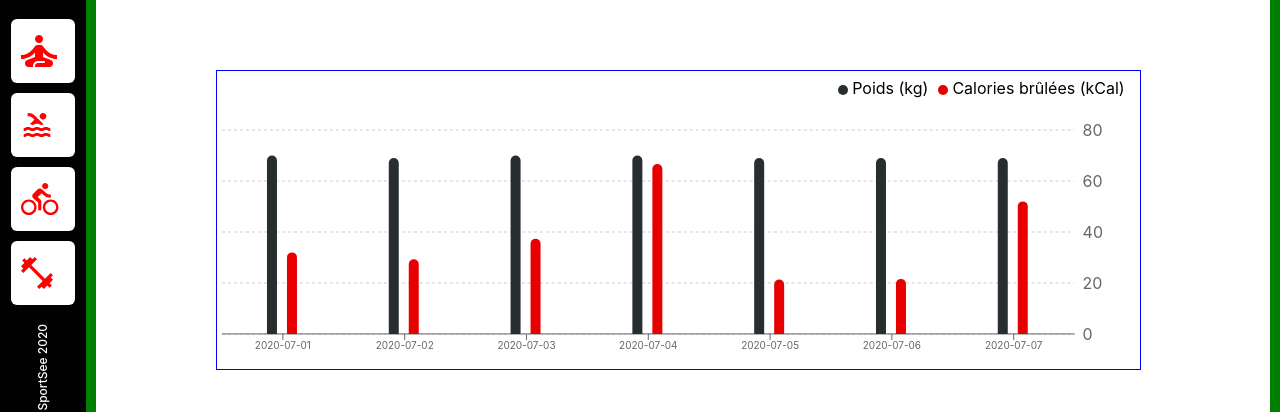
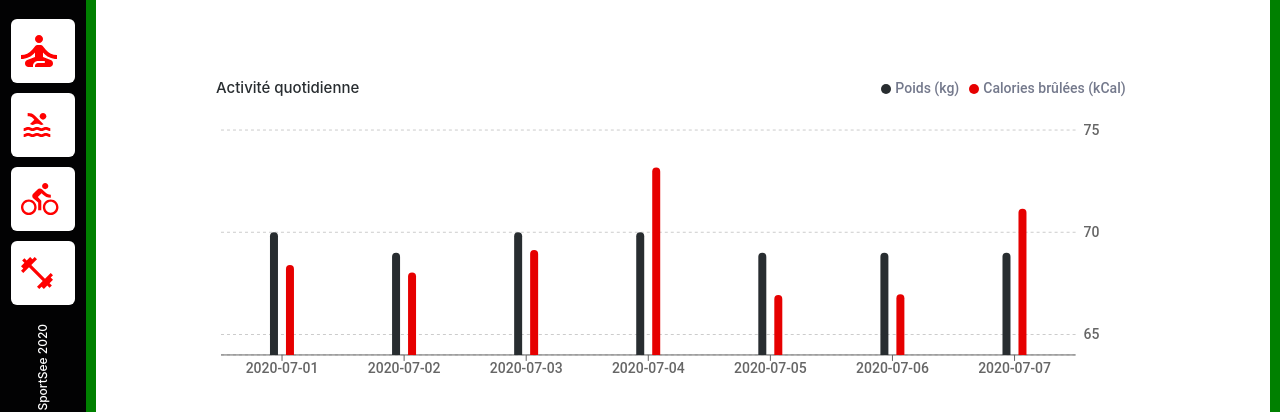
Before and after one commit to Nohavye/sportsee, a React (Create React App) app: page /profile in a window 1280 px wide. Shown: the part 289-701 px from the top of the page. Built offline with nearby package versions, Linux system fonts and the light colour scheme.

Commit message:
Styling activityChart retouches.

```diff
--- a/src/components/activityChart/index.jsx
+++ b/src/components/activityChart/index.jsx
@@ -1,10 +1,9 @@
-import { Container, TooltipWrapper, TooltipText } from './styled'
+import { Container, Title } from './styled'
 import { colors } from '../../styles'
 
 import {
     BarChart,
     Bar,
-    Cell,
     XAxis,
     YAxis,
     CartesianGrid,
@@ -51,13 +50,28 @@ const data = [
     },
 ]
 
-const CustomTooltip = ({ active, payload, label }) => {
+const CustomTooltip = ({ active, payload }) => {
     if (active && payload && payload.length) {
+        const wrapperStyle = {
+            backgroundColor: '#e60000',
+            padding: '10px',
+
+            display: 'flex',
+            flexDirection: 'column',
+            alignItems: 'center',
+            gap: '20px',
+        }
+        const fontStyle = {
+            color: 'white',
+            fontFamily: 'Roboto',
+            fontWeight: '500',
+            fontSize: '10px',
+        }
         return (
-            <TooltipWrapper>
-                <TooltipText>{`${payload[0].value}Kg`}</TooltipText>
-                <TooltipText>{`${payload[1].value}Kcal`}</TooltipText>
-            </TooltipWrapper>
+            <div style={wrapperStyle}>
+                <span style={fontStyle}>{`${payload[0].value}Kg`}</span>
+                <span style={fontStyle}>{`${payload[1].value}Kcal`}</span>
+            </div>
         )
     }
 
@@ -65,33 +79,49 @@ const CustomTooltip = ({ active, payload, label }) => {
 }
 
 const LegendText = (value) => {
+    const fontStyle = {
+        color: '#74798c',
+        fontFamily: 'Roboto',
+        fontWeight: '500',
+        fontSize: '14px',
+    }
+
     switch (value) {
         case 'kilogram':
-            return <span style={{ color: colors.black }}>{'Poids (kg)'}</span>
+            return <span style={fontStyle}>{'Poids (kg)'}</span>
         case 'calories':
-            return (
-                <span style={{ color: colors.black }}>
-                    {'Calories brûlées (kCal)'}
-                </span>
-            )
+            return <span style={fontStyle}>{'Calories brûlées (kCal)'}</span>
         default:
             return
     }
 }
 
+const fontAxisStyle = {
+    color: '#9b9eac',
+    fontFamily: 'Roboto',
+    fontWeight: '500',
+    fontSize: '14px',
+}
+
 function Component() {
     return (
         <Container>
+            <Title>Activité quotidienne</Title>
             <ResponsiveContainer width="100%" height="100%">
-                <BarChart data={data} barGap={10}>
+                <BarChart data={data} barGap={8}>
                     <CartesianGrid strokeDasharray="3" vertical={false} />
-                    <XAxis dataKey="day" style={{ fontSize: '10px' }} />
+                    <XAxis dataKey="day" style={fontAxisStyle} />
                     <YAxis
+                        type="number"
+                        domain={['dataMin - 5', 'dataMax + 5']}
+                        tickCount={3}
+                        scale="linear"
                         yAxisId="kilogram"
                         dataKey="kilogram"
                         orientation="right"
                         axisLine={false}
                         tickLine={false}
+                        style={fontAxisStyle}
                     />
                     <YAxis yAxisId="calories" hide={true} />
                     <Tooltip content={<CustomTooltip />} />
@@ -107,15 +137,15 @@ function Component() {
                         yAxisId="kilogram"
                         dataKey="kilogram"
                         fill={colors.dark_gray}
-                        barSize={10}
-                        radius={[5, 5, 0, 0]}
+                        barSize={8}
+                        radius={[4, 4, 0, 0]}
                     />
                     <Bar
                         yAxisId="calories"
                         dataKey="calories"
                         fill={colors.secondary}
-                        barSize={10}
-                        radius={[5, 5, 0, 0]}
+                        barSize={8}
+                        radius={[4, 4, 0, 0]}
                     />
                 </BarChart>
             </ResponsiveContainer>
--- a/src/components/activityChart/styled.jsx
+++ b/src/components/activityChart/styled.jsx
@@ -1,24 +1,14 @@
 import styled from 'styled-components'
-import { colors, fonts } from '../../styles'
+import { fonts, colors } from '../../styles'
 
 export const Container = styled.div`
-    border: 1px solid blue;
+    position: relative;
     box-sizing: border-box;
     width: 99%;
-    height: 300px;
+    height: 320px;
 `
-export const TooltipWrapper = styled.div`
-    background-color: ${colors.secondary};
-    padding: 10px;
-
-    display: flex;
-    flex-direction: column;
-    align-items: center;
-    gap: 20px;
+export const Title = styled.h2`
+    ${fonts.small_title(colors.dark_gray)}
+    position: absolute;
+    top: 6px;
 `
-export const TooltipText = styled.p`
-    color: ${colors.white};
-    font-family: 'Roboto';
-    font-weight: 500;
-    font-size: 10px;
-`
```
